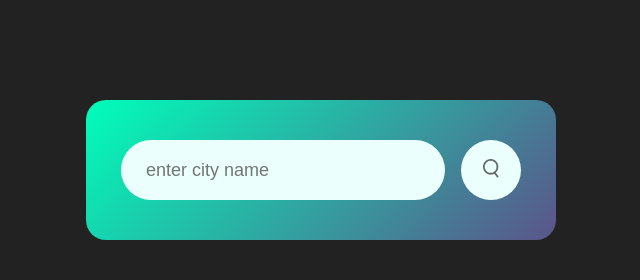
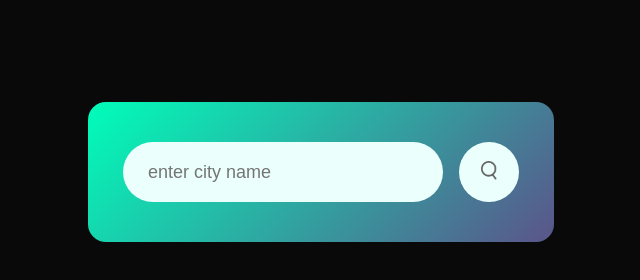
Before and after one commit to Ranjesh2002/weather, a plain HTML site: page index.html in a window 1280 px wide. Shown: the whole page, without its empty margins (319-959 px from the left). Drawn offline with Linux system fonts and the light colour scheme.

Commit message:
changes made to website

```diff
--- a/style.css
+++ b/style.css
@@ -90,3 +90,111 @@ body{
     display: none;
 
 }
+/* Enhance search input */
+.search input:focus {
+    border: 2px solid #00feba;
+    box-shadow: 0 0 8px rgba(0, 255, 255, 0.6);
+    transition: all 0.3s ease;
+}
+
+/* Add hover animation to search button */
+.search button:hover {
+    transform: scale(1.1);
+    box-shadow: 0 4px 12px rgba(0, 255, 255, 0.4);
+}
+
+/* Add fade-in animation for weather details */
+@keyframes fadeIn {
+    from {
+        opacity: 0;
+        transform: translateY(20px);
+    }
+    to {
+        opacity: 1;
+        transform: translateY(0);
+    }
+}
+
+.weather {
+    animation: fadeIn 0.8s ease-in-out;
+}
+
+/* Glow effect for weather icon */
+.weather-icon {
+    filter: drop-shadow(0 4px 10px rgba(0, 255, 255, 0.4));
+    animation: pulse 1.5s infinite;
+}
+
+/* Pulse animation for weather icon */
+@keyframes pulse {
+    0%, 100% {
+        transform: scale(1);
+    }
+    50% {
+        transform: scale(1.1);
+    }
+}
+
+/* Add a gradient border to card */
+.card {
+    border: 2px solid transparent;
+    background-clip: padding-box;
+    position: relative;
+    overflow: hidden;
+}
+
+.card::before {
+    content: '';
+    position: absolute;
+    top: -50%;
+    left: -50%;
+    width: 200%;
+    height: 200%;
+    background: linear-gradient(135deg, rgba(0, 254, 186, 0.4), rgba(91, 84, 138, 0.4));
+    z-index: -1;
+    animation: rotateBorder 8s linear infinite;
+}
+
+@keyframes rotateBorder {
+    from {
+        transform: rotate(0deg);
+    }
+    to {
+        transform: rotate(360deg);
+    }
+}
+
+/* Add hover effect for card */
+.card:hover {
+    transform: translateY(-10px);
+    transition: all 0.3s ease;
+}
+
+/* Responsive typography */
+.weather h1 {
+    text-shadow: 0px 3px 6px rgba(0, 0, 0, 0.3);
+}
+
+.weather h2 {
+    opacity: 0.9;
+}
+
+/* Smooth scroll for better experience */
+html {
+    scroll-behavior: smooth;
+}
+
+body::after {
+    content: "";
+    position: absolute;
+    top: 0;
+    left: 0;
+    width: 100%;
+    height: 100%;
+    background: rgba(0, 0, 0, 0.5); /* Dark overlay for better text contrast */
+    z-index: -1;
+}
+
+body {
+    background-color: #121212;
+}
```
Also changed, not shown: index.html (+1 -0 lines), script.js (+23 -28 lines).
